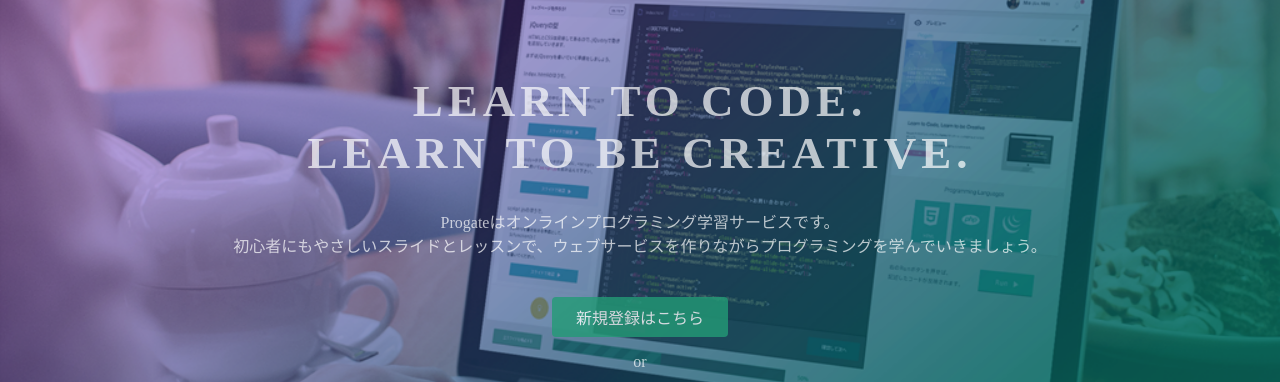
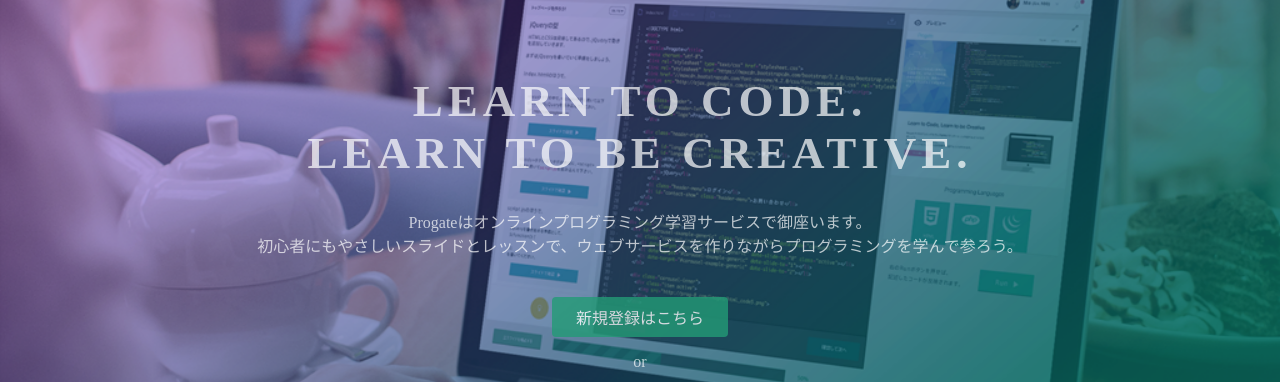
Before and after one commit to studygame01/studygame01.github.io, a plain HTML site: page index.html in a window 1280 px wide. Shown: the part 135-517 px from the top of the page. Drawn offline with Linux system fonts and the light colour scheme.

Commit message:
Update index.html

```diff
--- a/index.html
+++ b/index.html
@@ -24,7 +24,7 @@
   <div class="top-wrapper">
     <div class="container">
       <h1>LEARN TO CODE.<br>LEARN TO BE CREATIVE.</h1>
-      <p>Progateはオンラインプログラミング学習サービスです。<br>初心者にもやさしいスライドとレッスンで、ウェブサービスを作りながらプログラミングを学んでいきましょう。</p>
+      <p>Progateはオンラインプログラミング学習サービスで御座います。<br>初心者にもやさしいスライドとレッスンで、ウェブサービスを作りながらプログラミングを学んで参ろう。</p>
       <div class="btn-wrapper">
         <a href="#" class="btn signup">新規登録はこちら</a>
         <p>or</p>
```
